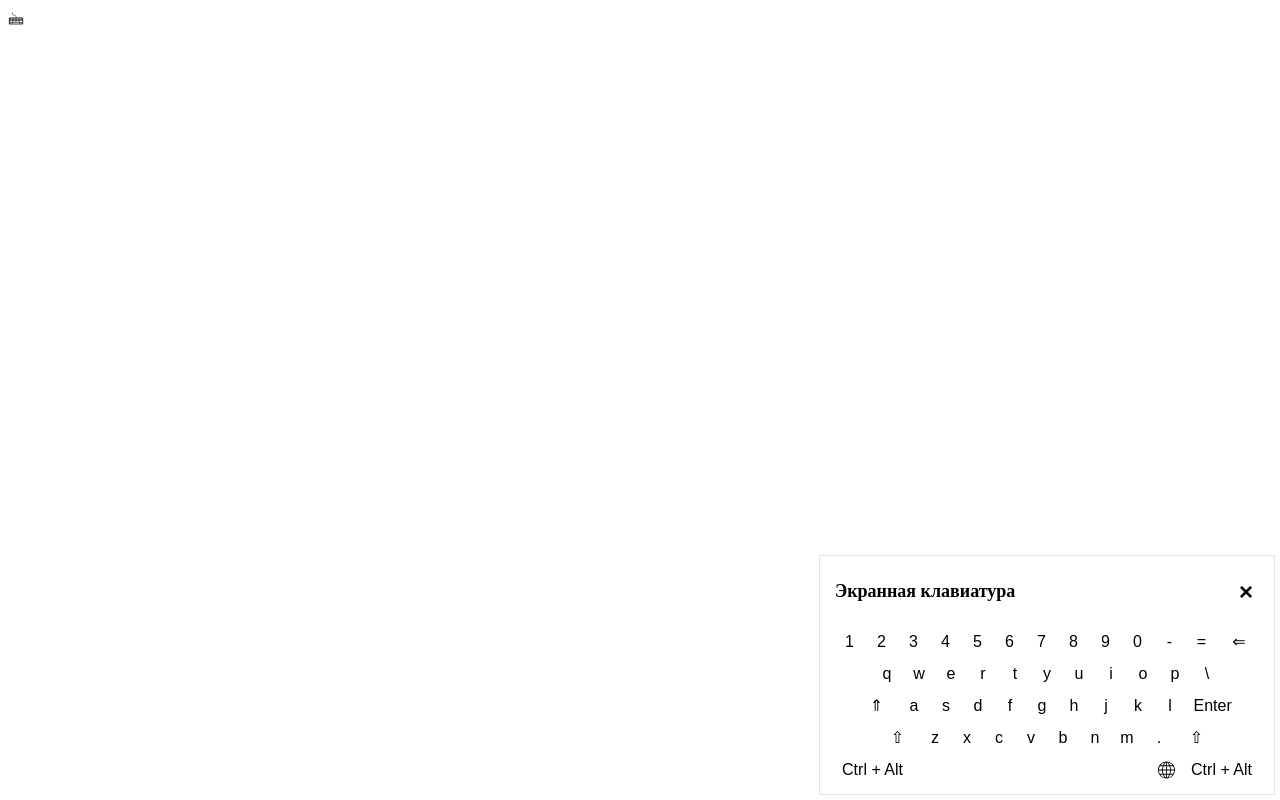
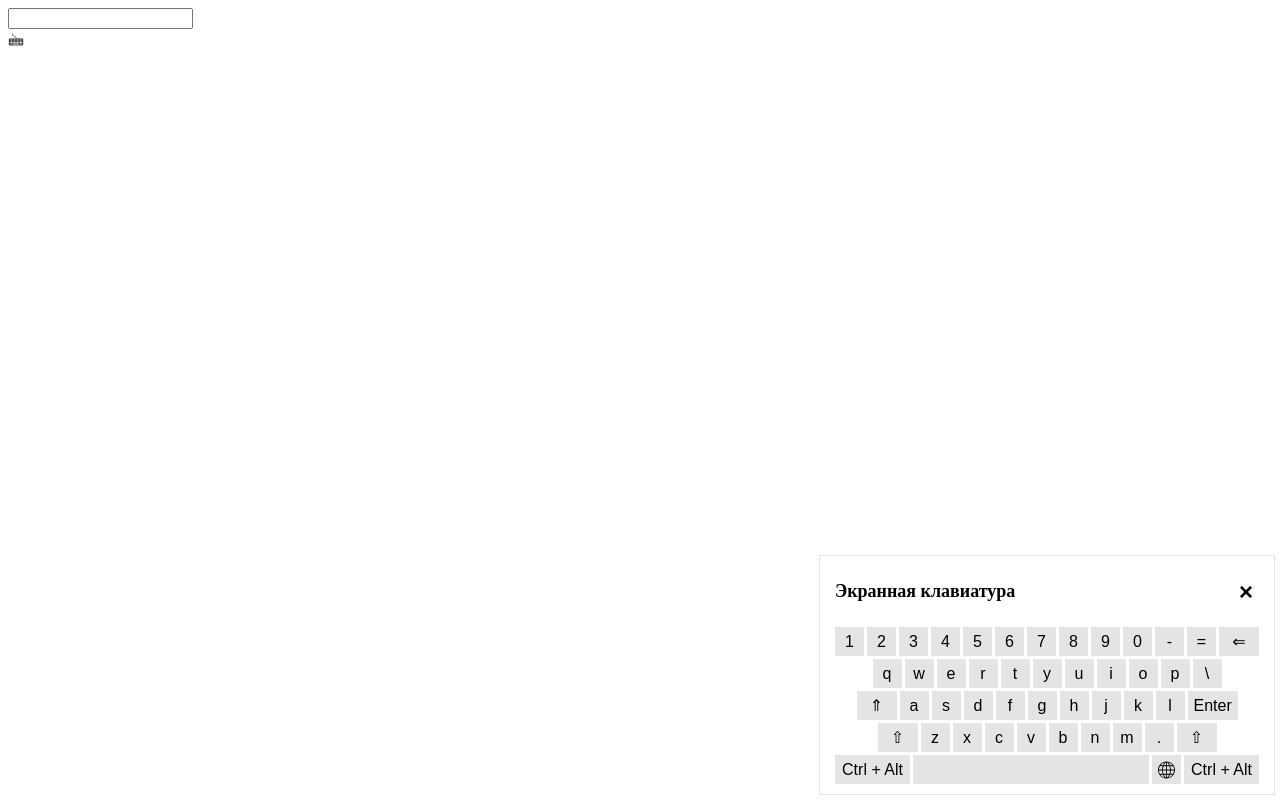
Before and after one commit to vickustinova42v/keyboard, a plain HTML site: page index.html in a window 1280 px wide. Drawn offline with Linux system fonts and the light colour scheme.

Commit message:
Added colors to root

```diff
--- a/index.html
+++ b/index.html
@@ -4,10 +4,13 @@
     <meta charset="UTF-8">
     <meta http-equiv="X-UA-Compatible" content="IE=edge">
     <meta name="viewport" content="width=device-width, initial-scale=1.0">
-    <title>Document</title>
+    <title>Keyboard - клавиаутра как у Google</title>
     <link rel="stylesheet" href="style.css">
 </head>
 <body>
+    <form action="">
+        <input type="text">
+    </form>
     <div>
         &#128430;
     </div>
@@ -156,5 +159,6 @@
             </div>
         </div>
     </div>
+    <script src="script.js"></script>
 </body>
 </html>
--- a/style.css
+++ b/style.css
@@ -1,13 +1,12 @@
-.keyboard__icon--active path {
-  fill: var(--main-text-color);
+:root {
+  --black: #000000;
+  --white: #ffffff;
+  --light-gray: #e4e4e4;
+  --dark-gray: #b6b8bb;
 }
 
-.keyboard,
-.keyboard * {
-  -webkit-user-select: none;
-  -moz-user-select: none;
-  -ms-user-select: none;
-  user-select: none;
+.keyboard__icon--active path {
+  fill: var(--black);
 }
 
 .keyboard {
@@ -16,22 +15,15 @@
   bottom: 5px;
   right: 5px;
   padding: 10px 15px;
-  width: -moz-max-content;
   width: max-content;
   height: max-content;
-  border: 1px solid #e4e4e4;
-  background-color: var(--main-bg-color);
+  border: 1px solid var(--light-gray);
+  background-color: var(--white);
 }
 
 .keyboard__header {
-  display: -webkit-box;
-  display: -ms-flexbox;
   display: flex;
-  -webkit-box-align: center;
-  -ms-flex-align: center;
   align-items: center;
-  -webkit-box-pack: justify;
-  -ms-flex-pack: justify;
   justify-content: space-between;
   margin-bottom: 10px;
   cursor: move;
@@ -39,7 +31,7 @@
 
 .keyboard__name {
   font-size: 18px;
-  color: var(--main-text-color);
+  color: var(--black);
 }
 
 .keyboard__close {
@@ -49,18 +41,12 @@
   font-size: 24px;
   line-height: 1;
   font-weight: 700;
-  color: var(--main-text-color);
+  color: var(--black);
 }
 
 .keyboard__line {
-  display: -webkit-box;
-  display: -ms-flexbox;
   display: flex;
-  -webkit-box-align: center;
-  -ms-flex-align: center;
   align-items: center;
-  -webkit-box-pack: center;
-  -ms-flex-pack: center;
   justify-content: center;
 }
 
@@ -70,11 +56,9 @@
 
 .keyboard__button {
   font-size: 16px;
-  background-color: var(--results-videos__item-color);
-  color: var(--main-text-color);
+  background-color: var(--light-gray);
+  color: var(--black);
   border: none;
-  -webkit-transition: 0.3s;
-  -o-transition: 0.3s;
   transition: 0.3s;
 }
 
@@ -83,16 +67,15 @@
 }
 
 .keyboard__button:active {
-  -webkit-box-shadow: inset 0 0 20px 10px var(--bg-active-keyword);
-  box-shadow: inset 0 0 20px 10px var(--bg-active-keyword);
+  box-shadow: inset 0 0 20px 10px var(--white);
 }
 
 .keyboard__button--active {
-  background-color: var(--bg-hover-keyword);
+  background-color: var(--dark-gray);
 }
 
 .keyboard__button:hover {
-  background-color: var(--bg-hover-keyword);
+  background-color: var(--dark-gray);
 }
 
 .keyboard__button + .keyboard__button {
@@ -134,14 +117,8 @@
   height: 29px;
   max-width: 29px;
   width: 100%;
-  display: -webkit-box;
-  display: -ms-flexbox;
   display: flex;
-  -webkit-box-align: center;
-  -ms-flex-align: center;
   align-items: center;
-  -webkit-box-pack: center;
-  -ms-flex-pack: center;
   justify-content: center;
 }
 
@@ -151,20 +128,10 @@
 }
 
 .keyboard__svg path {
-  fill: var(--main-text-color);
+  fill: var(--black);
 }
 
 .keyboard__space {
   height: 29px;
   width: 100%;
 }
-
-@media (max-width: 990px) {
-  .keyboard__icon {
-    display: none;
-  }
-
-  .microphone__icon {
-    display: none;
-  }
-}
```
Also changed, not shown: 1 other file. Lines whose indentation alone changed are shown as unchanged.
